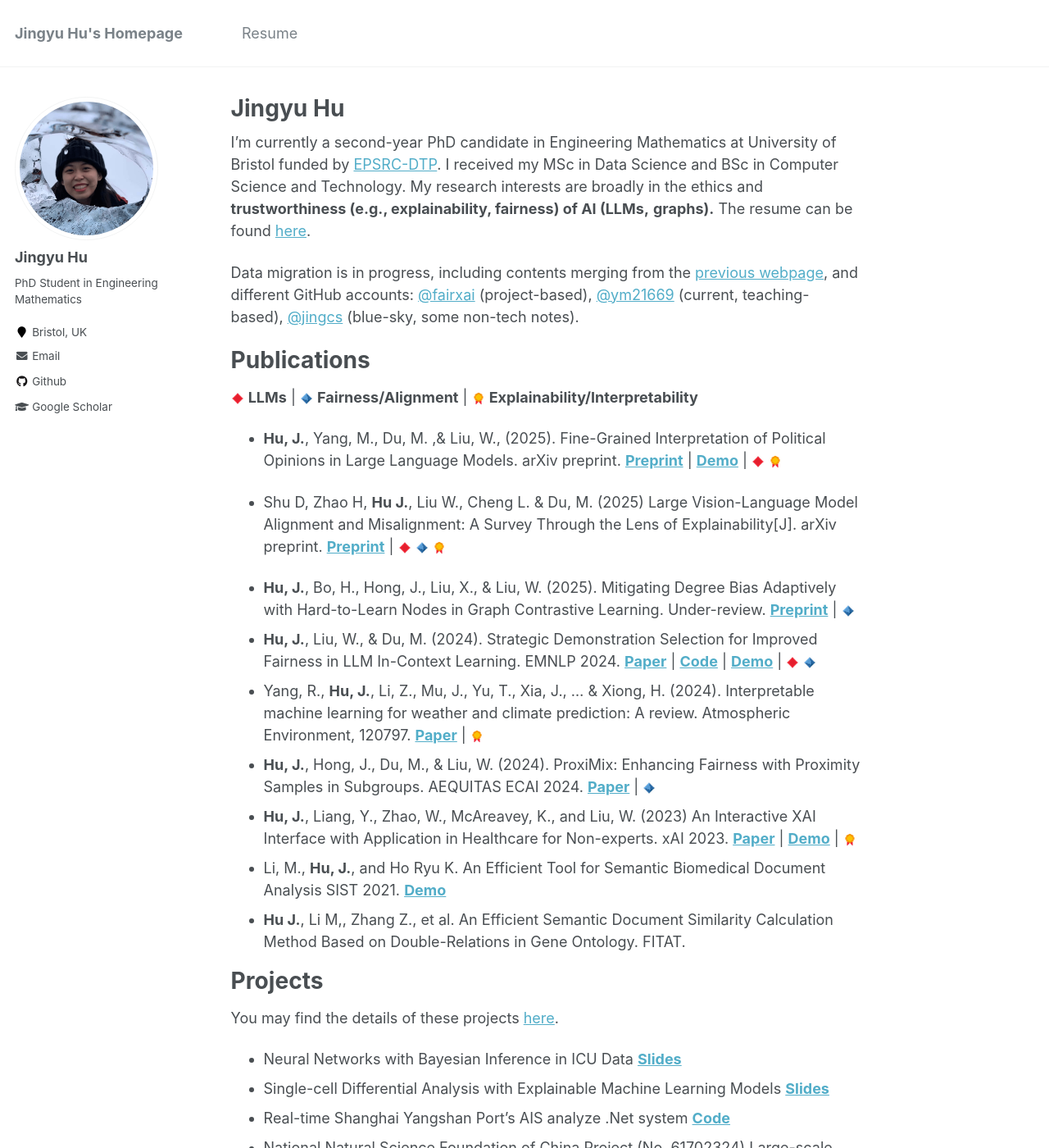
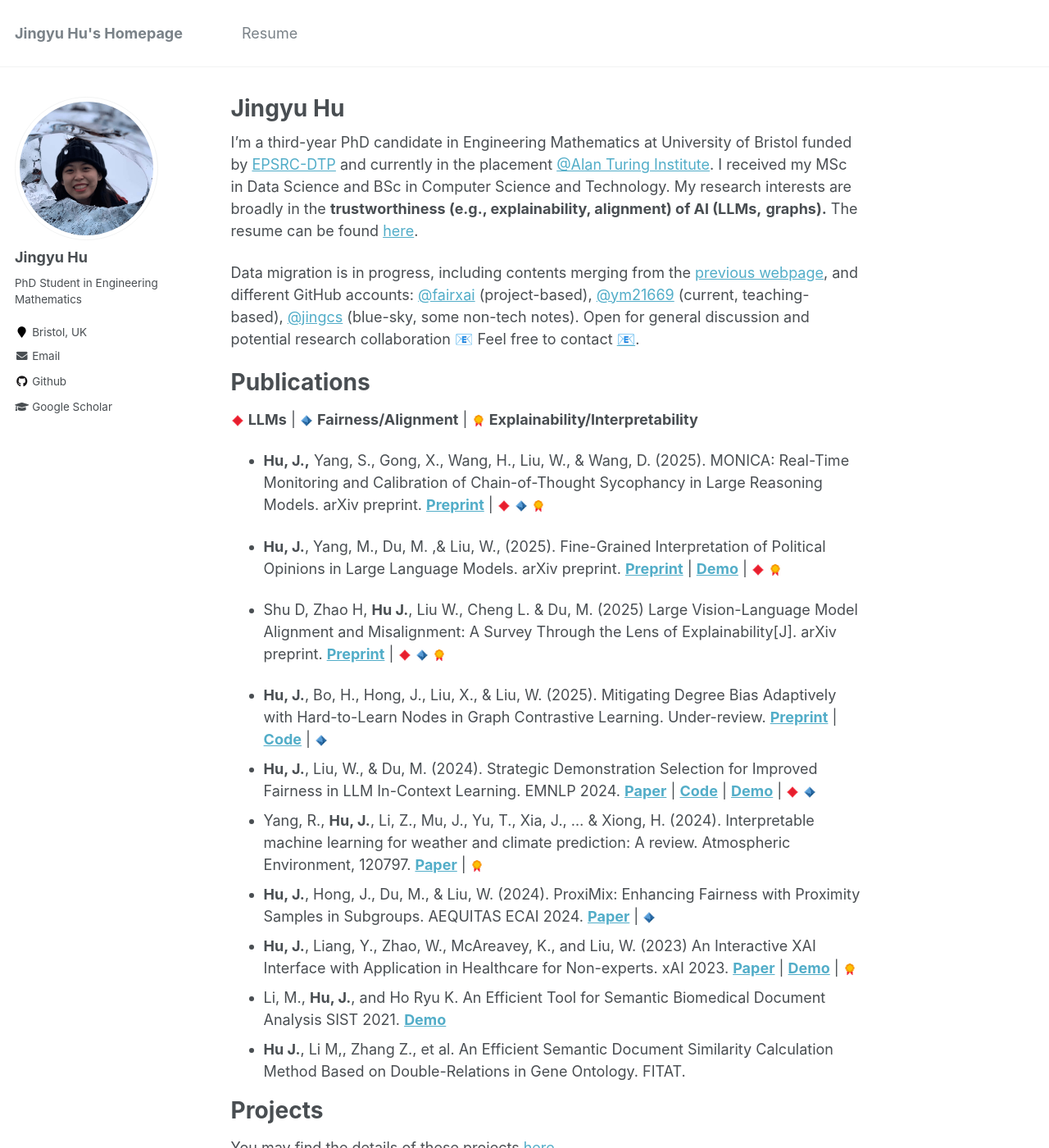
Before and after one commit to ym21669/ym21669.github.io, a Jekyll site: the page built from _pages/about.md, in a window 1280 px wide and 1400 px high. Shown: the whole window at 82% size. Built offline with Jekyll 4.4.1, drawn with Linux system fonts in a browser that asks for light colours.

```diff
--- a/_pages/about.md
+++ b/_pages/about.md
@@ -8,22 +8,27 @@
   - /about.html
 ---
 
-I'm currently a second-year PhD candidate in Engineering Mathematics at University of Bristol funded
-by [EPSRC-DTP](https://gtr.ukri.org/projects?ref=studentship-2920630). I received my MSc in Data
-Science and BSc in Computer Science and Technology. My research interests are broadly in the ethics and **trustworthiness (e.g., explainability, fairness) of AI (LLMs,** **graphs).** The resume can be found [here](https://ym21669.github.io//cv/).
+I'm a third-year PhD candidate in Engineering Mathematics at University of Bristol funded
+by [EPSRC-DTP](https://gtr.ukri.org/projects?ref=studentship-2920630) and currently in the placement [@Alan Turing
+Institute](https://www.turing.ac.uk/people/enrichment-students/jingyu-hu). I received my MSc in Data
+Science and BSc in Computer Science and Technology. My research interests are broadly in the **trustworthiness (e.g.,
+explainability, alignment) of AI (LLMs,** **graphs).** The resume can be found [here](https://ym21669.github.io//cv/).
 
 Data migration is in progress, including contents merging from the [previous webpage](https://jingcs.com), and different GitHub accounts: [@fairxai](https://fairxai.github.io/demo/TabularICL/index.html) (project-based), [@ym21669](https://github.com/ym21669) (current, teaching-based), [@jingcs](https://github.com/jingcs) (blue-sky, some non-tech notes).
+Open for general discussion and potential research collaboration 📧 Feel free to contact [📧](jingyu.hu@bristol.ac.uk).
 
 Publications
 ======
 ![LLM](../images/pp_icons/llm.png) **LLMs**  &#124; ![Fairness](../images/pp_icons/fairness.png) **Fairness/Alignment** &#124; ![XAI](../images/pp_icons/xai.png) **Explainability/Interpretability**
+
+*	**Hu, J.,** Yang, S., Gong, X., Wang, H., Liu, W., & Wang, D. (2025). MONICA: Real-Time Monitoring and Calibration of Chain-of-Thought Sycophancy in Large Reasoning Models. arXiv preprint. [**Preprint**](https://arxiv.org/abs/2511.06419) &#124; ![LLM](../images/pp_icons/llm.png) ![Fairness](../images/pp_icons/fairness.png) ![XAI](../images/pp_icons/xai.png)
 
 *	**Hu, J.**, Yang, M., Du, M. ,& Liu, W., (2025). Fine-Grained Interpretation of Political Opinions in Large Language Models. arXiv preprint.   [**Preprint**](https://arxiv.org/abs/2506.04774) &#124; [**Demo**](https://fairxai.github.io/demo/LlmPoliLens/) &#124; ![LLM](../images/pp_icons/llm.png) ![XAI](../images/pp_icons/xai.png)
 
 *	Shu D, Zhao H, **Hu J.**, Liu W., Cheng L. & Du, M. (2025) Large Vision-Language Model Alignment and Misalignment: A Survey Through the Lens of Explainability[J]. arXiv preprint. [**Preprint**](https://arxiv.org/abs/2501.01346) &#124; ![LLM](../images/pp_icons/llm.png) ![Fairness](../images/pp_icons/fairness.png) ![XAI](../images/pp_icons/xai.png)
 
 *	**Hu, J.**, Bo, H., Hong, J., Liu, X., & Liu, W. (2025). Mitigating Degree Bias Adaptively with Hard-to-Learn Nodes
-     in Graph Contrastive Learning. Under-review. [**Preprint**](https://arxiv.org/pdf/2506.05214) &#124; ![Fairness](../images/pp_icons/fairness.png)
+     in Graph Contrastive Learning. Under-review. [**Preprint**](https://arxiv.org/pdf/2506.05214) | [**Code**](https://github.com/ym21669/SHARP) &#124; ![Fairness](../images/pp_icons/fairness.png)
 *	**Hu, J.**, Liu, W., & Du, M. (2024). Strategic Demonstration Selection for Improved Fairness in LLM In-Context
      Learning. EMNLP 2024. [**Paper**](https://arxiv.org/abs/2501.01346) | [**Code**](https://github.com/FairXAI/Strategic_ICL_Tabular) | [**Demo**](https://fairxai.github.io/demo/TabularICL/index.html) | ![LLM](../images/pp_icons/llm.png) ![Fairness](../images/pp_icons/fairness.png)
 *	Yang, R., **Hu, J.**, Li, Z., Mu, J., Yu, T., Xia, J., ... & Xiong, H. (2024). Interpretable machine learning for
```
Also changed, not shown: 1 other file.
